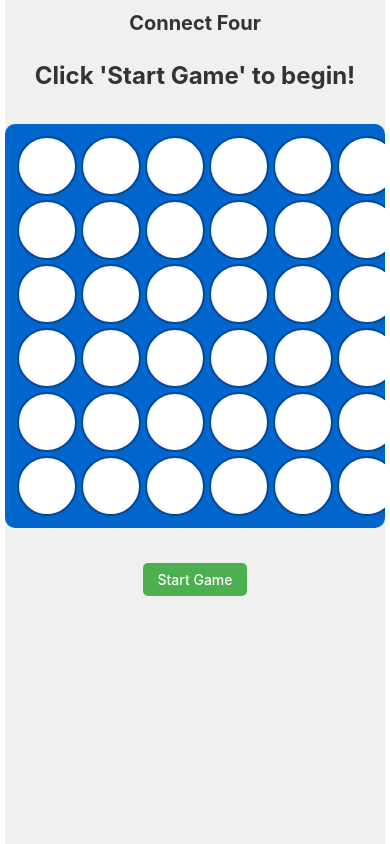
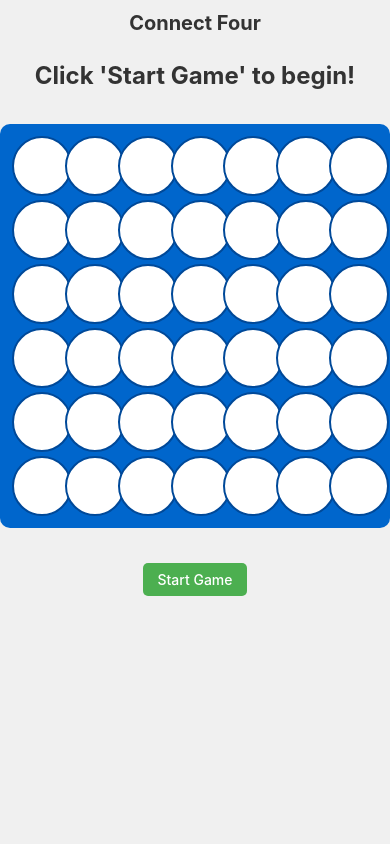
Before and after one commit to eithan/connect-four, a React (Vite) app: page / in a window 390 px wide. Built offline with nearby package versions, Linux system fonts and the light colour scheme.

Commit message:
Mobile: force 7 equal columns via minmax grid; use 100svw minus safe-area; cells 100% of grid

```diff
--- a/src/components/Board.css
+++ b/src/components/Board.css
@@ -52,14 +52,14 @@
   }
   .board {
     padding: 0;
-    width: calc(100vw - 10px);
+    width: calc(100svw - env(safe-area-inset-left, 0px) - env(safe-area-inset-right, 0px));
     max-width: 100vw;
     overflow: hidden;
     box-sizing: border-box;
   }
   .board-row {
     display: grid;
-    grid-template-columns: repeat(7, 1fr);
+    grid-template-columns: repeat(7, minmax(0, 1fr));
     gap: 0;
   }
   .status {
@@ -78,14 +78,14 @@
   }
   .board {
     padding: 0;
-    width: calc(100vw - 10px);
+    width: calc(100svw - env(safe-area-inset-left, 0px) - env(safe-area-inset-right, 0px));
     max-width: 100vw;
     overflow: hidden;
     box-sizing: border-box;
   }
   .board-row {
     display: grid;
-    grid-template-columns: repeat(7, 1fr);
+    grid-template-columns: repeat(7, minmax(0, 1fr));
     gap: 0;
   }
   .status {
--- a/src/components/Cell.css
+++ b/src/components/Cell.css
@@ -57,7 +57,7 @@
 /* Responsive sizing for smaller screens */
 @media (max-width: 480px) {
   .cell {
-    width: calc(100% - 3px);
+    width: 100%;
     height: auto;
     padding: 1px;
     border-width: 1px;
@@ -67,7 +67,7 @@
 
 @media (max-width: 360px) {
   .cell {
-    width: calc(100% - 3px);
+    width: 100%;
     height: auto;
     padding: 1px;
     border-width: 1px;
```
